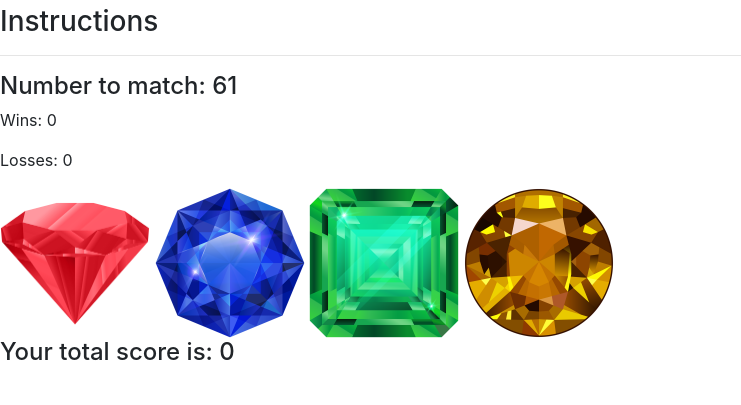
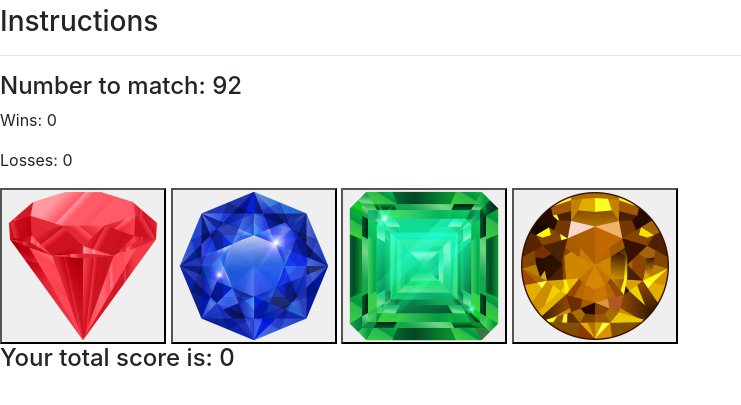
Before and after one commit to pmnelson89/Crystal-Collector, a plain HTML site: page index.html in a window 1280 px wide. Shown: the part 51-456 px from the top of the page, without its empty margins (0-741 px from the left). Drawn offline with nearby package versions, Linux system fonts and the light colour scheme.

Commit message:
reworked javascript

```diff
--- a/assets/css/style.css
+++ b/assets/css/style.css
@@ -1,4 +1,4 @@
 .crystal-image {
     width: 150px;
-    height: auto;
+    height: 150px;
   }
--- a/assets/javascript/game.js
+++ b/assets/javascript/game.js
@@ -1,4 +1,6 @@
 $(document).ready(function() {
+
+    function gameBegin() {
 
 //set initial variable values
     var targetNum = Math.floor(Math.random() * 101 + 19);
@@ -10,7 +12,15 @@ $(document).ready(function() {
     var wins = 0;
     var losses = 0;
 
+//assign values to buttons
+
+    $("#redCrystal").attr("value", redValue);
+    $("#blueCrystal").attr("value", blueValue);
+    $("#greenCrystal").attr("value", greenValue);
+    $("#yellowCrystal").attr("value", yellowValue);
+
 //display values in html
+
     $("#targetText").text(targetNum);
     $("#winText").text(wins);
     $("#lossText").text(losses);
@@ -20,7 +30,22 @@ $(document).ready(function() {
     console.log("green = " + greenValue);
     console.log("yellow = " + yellowValue);
 
+    };
 
+//grab values when buttons are clicked and add them to total
 
+    $(".crystal-image").on("click", function() {
+
+        var crystalValue = ($(this).attr("value"));
+        crystalValue = parseInt(crystalValue);
+        totalScore = parseInt(totalScore);
+
+        totalScore += crystalValue;
+
+        console.log("total = " + totalScore);
+
+    });
+
+    gameBegin();
 
 });
--- a/index.html
+++ b/index.html
@@ -27,10 +27,10 @@
             <p id="lossBlock">Losses: <span id="lossText"></span></p>
         </div>
         <div id="crystals">
-            <img class="crystal-image" id="redCrystal" src="assets/images/red=crystal.png" alt="red-crystal">
-            <img class="crystal-image" id="blueCrystal" src="assets/images/blue-crystal.png" alt="blue-crystal">
-            <img class="crystal-image" id="greenCrystal" src="assets/images/green-crystal.png" alt="green-crystal">
-            <img class="crystal-image" id="yellowCrystal" src="assets/images/yellow-crystal.png" alt="yellow-crystal">
+            <button class="crystal-button" id="redCrystal"><img class= "crystal-image" src="assets/images/red=crystal.png" alt="red-crystal"></button>
+            <button class="crystal-button" id="blueCrystal"><img class= "crystal-image" src="assets/images/blue-crystal.png" alt="blue-crystal"></button>
+            <button class="crystal-button" id="greenCrystal"><img class= "crystal-image" src="assets/images/green-crystal.png" alt="green-crystal"></button>
+            <button class="crystal-button" id="yellowCrystal"><img class= "crystal-image" src="assets/images/yellow-crystal.png" alt="yellow-crystal"></button>
 
         </div>
         <div id="score">
```
